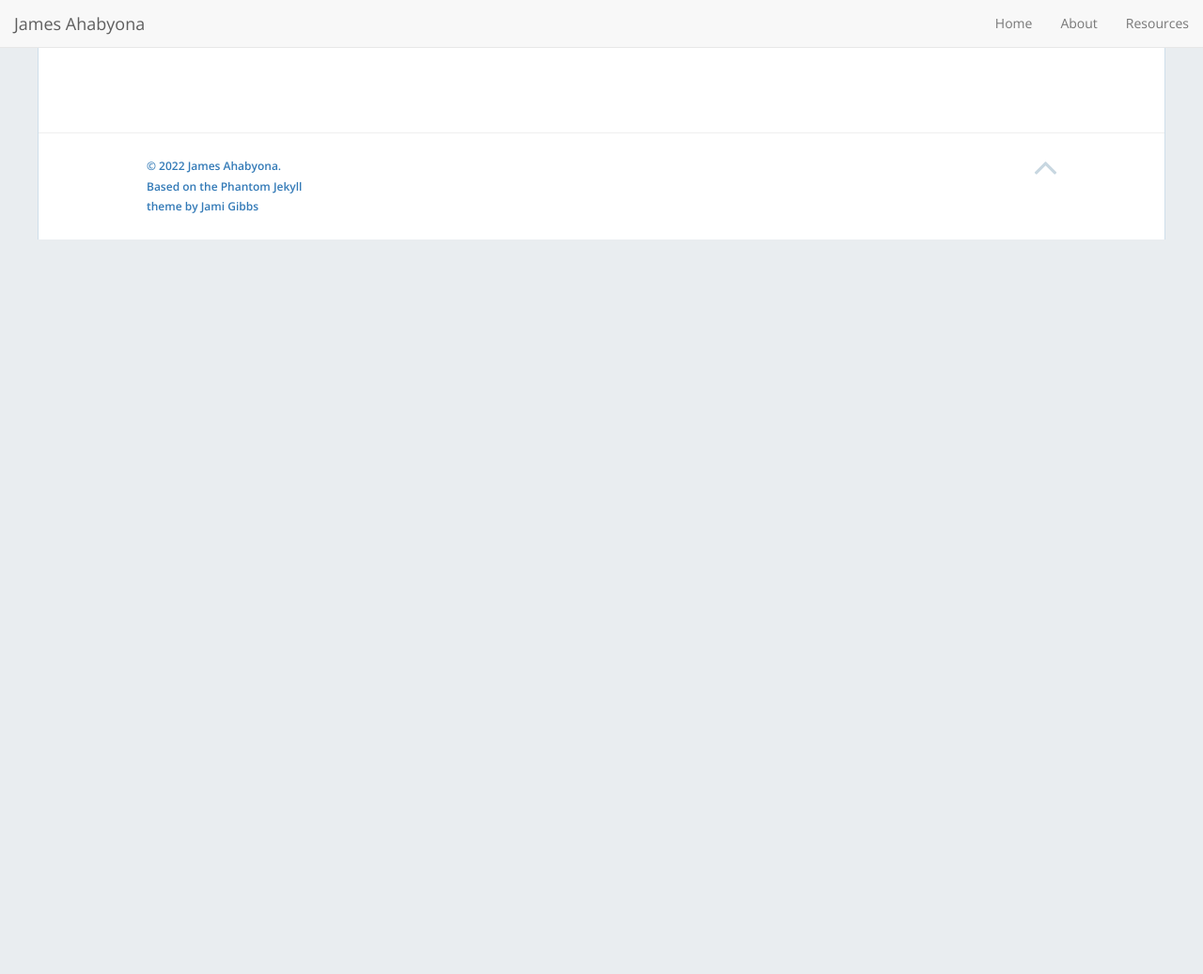
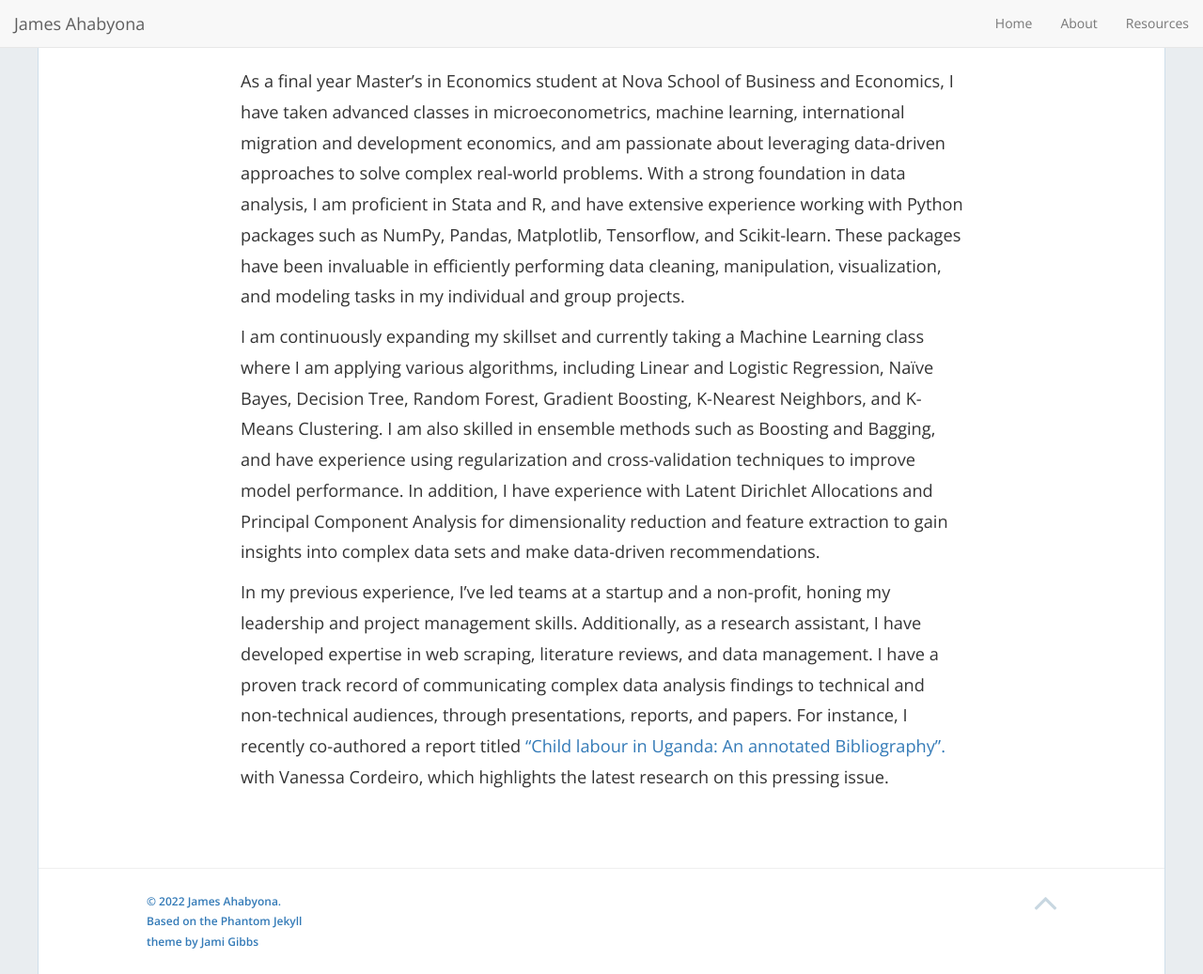
Before and after one commit to mariaelenaguer/mariaelenaguer.github.io, a Jekyll site: the page built from About.md, in a window 1280 px wide and 1037 px high. Shown: the whole window at 94% size. Built offline with Jekyll 4.4.1, drawn with Linux system fonts in a browser that asks for light colours; nearby versions of some CDN libraries.

Commit message:
Update About.md

```diff
--- a/About.md
+++ b/About.md
@@ -3,3 +3,9 @@ layout: inner
 title: About
 permalink: /About/
 ---
+
+As a final year Master's in Economics student at Nova School of Business and Economics, I have taken advanced classes in microeconometrics, machine learning, international migration and development economics, and am passionate about leveraging data-driven approaches to solve complex real-world problems. With a strong foundation in data analysis, I am proficient in Stata and R, and have extensive experience working with Python packages such as NumPy, Pandas, Matplotlib, Tensorflow, and Scikit-learn. These packages have been invaluable in efficiently performing data cleaning, manipulation, visualization, and modeling tasks in my individual and group projects.
+
+I am continuously expanding my skillset and currently taking a Machine Learning class where I am applying various algorithms, including Linear and Logistic Regression, Naïve Bayes, Decision Tree, Random Forest, Gradient Boosting, K-Nearest Neighbors, and K-Means Clustering. I am also skilled in ensemble methods such as Boosting and Bagging, and have experience using regularization and cross-validation techniques to improve model performance. In addition, I have experience with Latent Dirichlet Allocations and Principal Component Analysis for dimensionality reduction and feature extraction to gain insights into complex data sets and make data-driven recommendations.
+
+In my previous experience, I've led teams at a startup and a non-profit, honing my leadership and project management skills. Additionally, as a research assistant, I have developed expertise in web scraping, literature reviews, and data management. I have a proven track record of communicating complex data analysis findings to technical and non-technical audiences, through presentations, reports, and papers. For instance, I recently co-authored a report titled ["Child labour in Uganda: An annotated Bibliography".](jamesahabyona.github.io/Uganda-1.pdf) with Vanessa Cordeiro, which highlights the latest research on this pressing issue.
```
